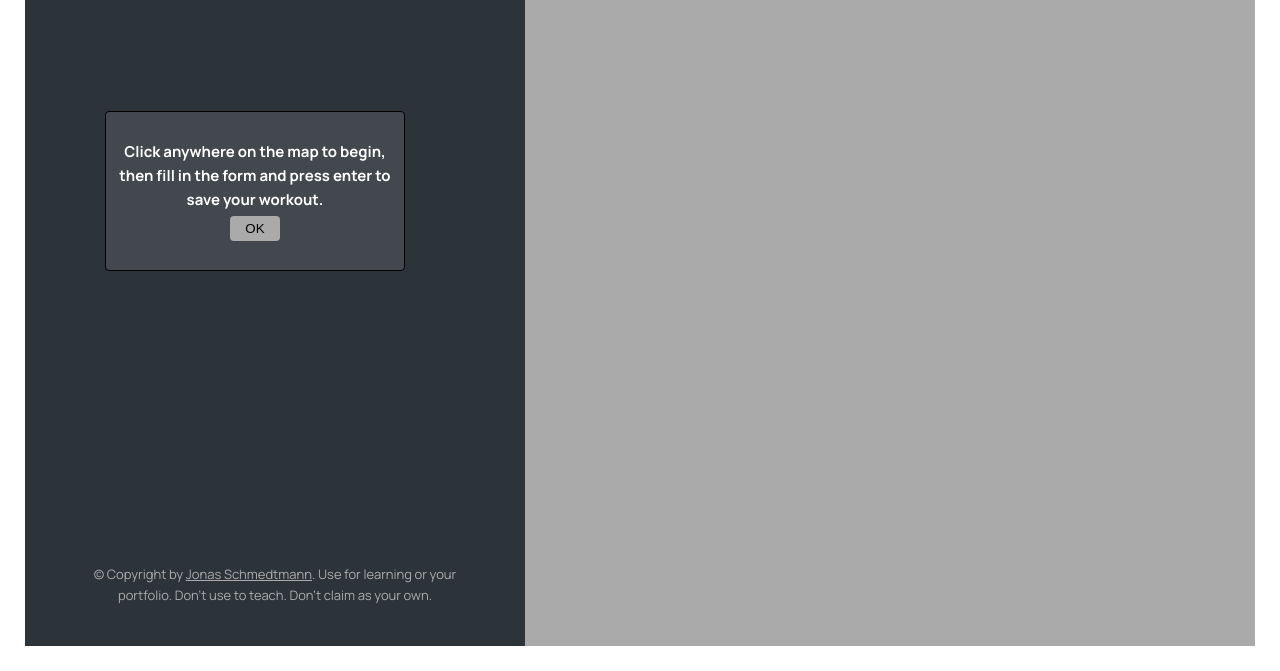
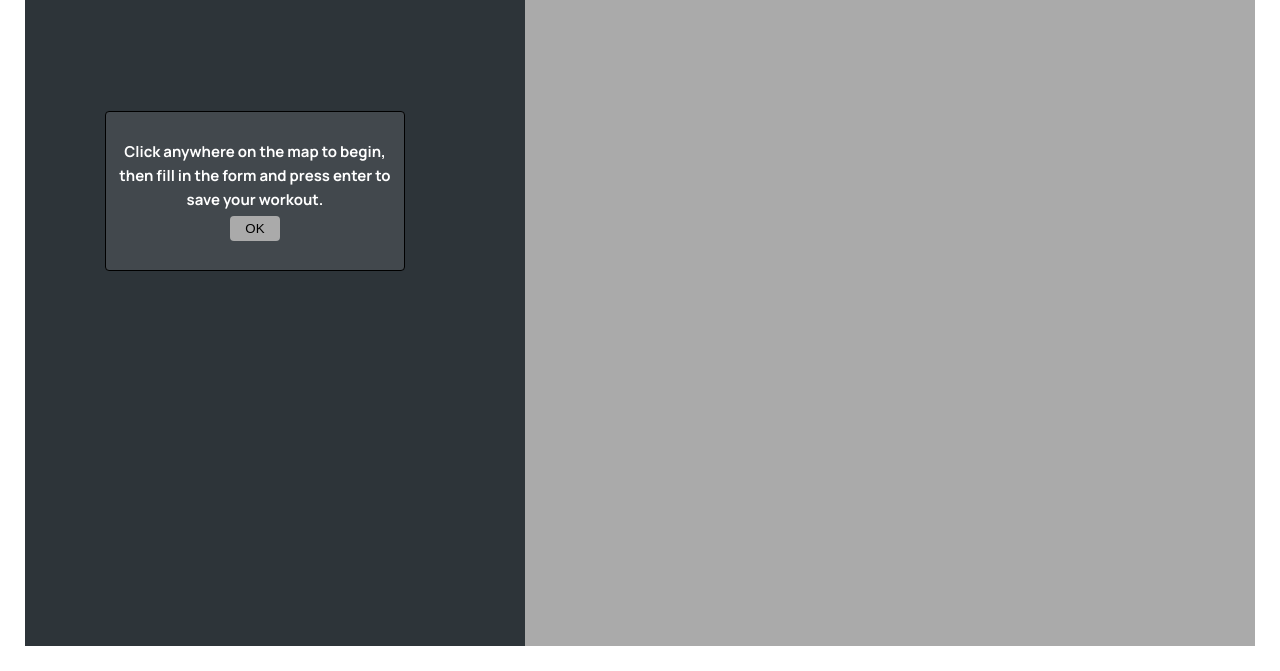
Before and after one commit to cahe1540/MaptyV2, a website: page index.html in a window 1280 px wide. Shown: the part 129-800 px from the top of the page. Drawn offline with nearby package versions, Linux system fonts and the light colour scheme.

Commit message:
fix footer

```diff
--- a/index.html
+++ b/index.html
@@ -161,17 +161,6 @@
           </div>
         </li> -->
       </ul>
-
-      <p class="copyright">
-        &copy; Copyright by
-        <a
-          class="twitter-link"
-          target="_blank"
-          href="#"
-          >Jonas Schmedtmann</a
-        >. Use for learning or your portfolio. Don't use to teach. Don't claim
-        as your own.
-      </p>
     </div>
 
     <div id="map"></div>
```
